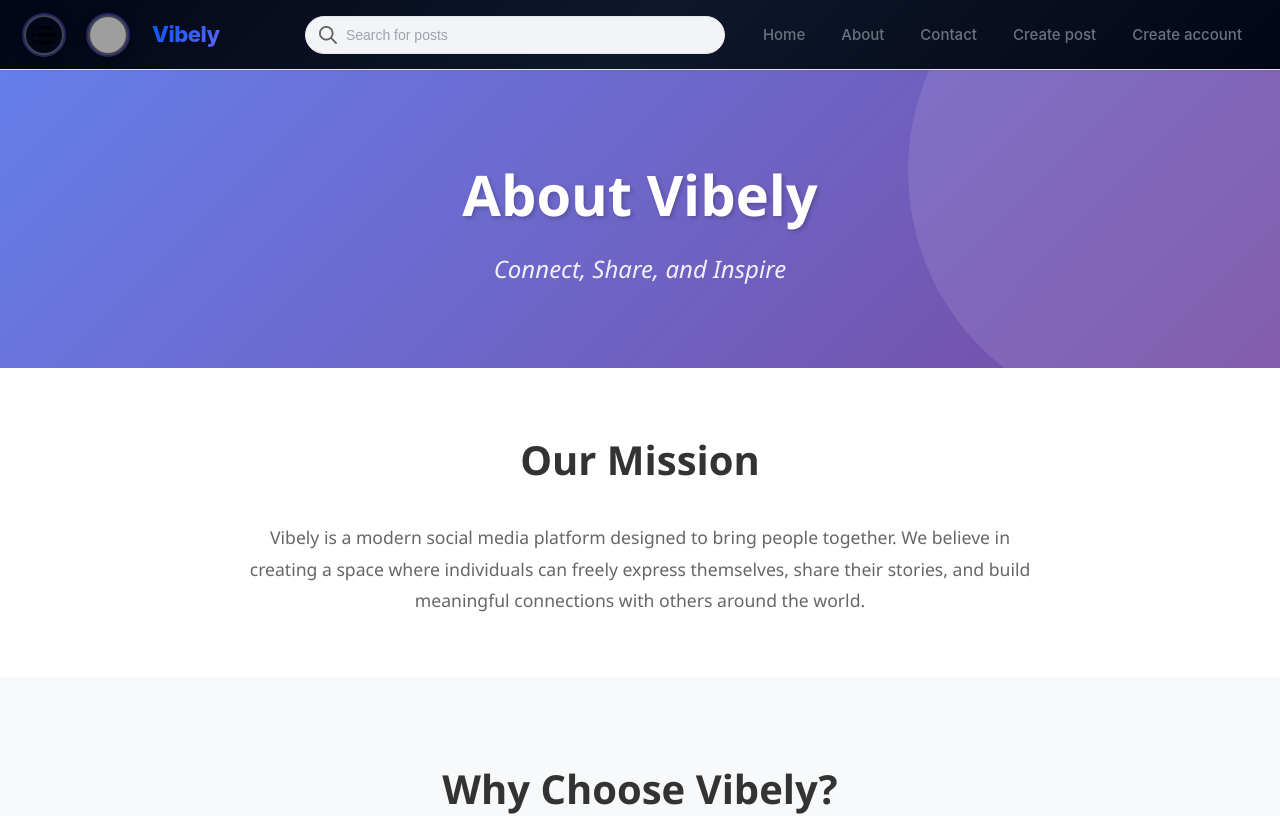
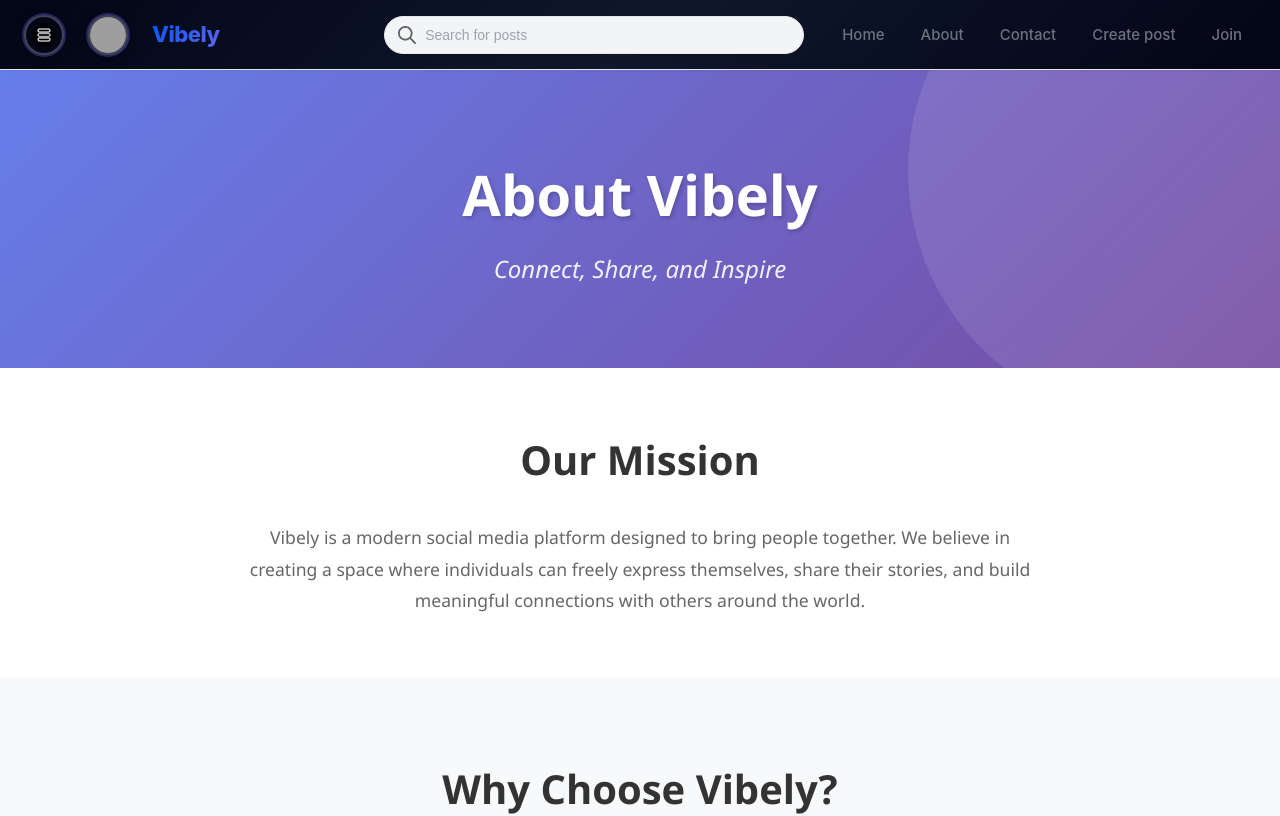
Before and after one commit to Souvik313/_Vibely_, a React (Vite) app in the folder client/: page /about in a window 1280 px wide. Shown: the top 816 px of the page. Built offline with nearby package versions, Linux system fonts and the light colour scheme; no server answers; grey boxes are pictures that could not be loaded.

Commit message:
modified sidebar icon in navbar

```diff
--- a/client/src/components/Navbar/Navbar.jsx
+++ b/client/src/components/Navbar/Navbar.jsx
@@ -47,7 +47,7 @@
                         <Link to="/create-post">Create post</Link>
                         {token && userId
                             ? <Link to={`/profile/${userId}`}>Profile</Link>
-                            : <Link to="/register">Create account</Link>
+                            : <Link to="/register">Join</Link>
                         }
                     </li>
                 </ul>
```
Also changed, not shown: client/src/assets/menu.png.
